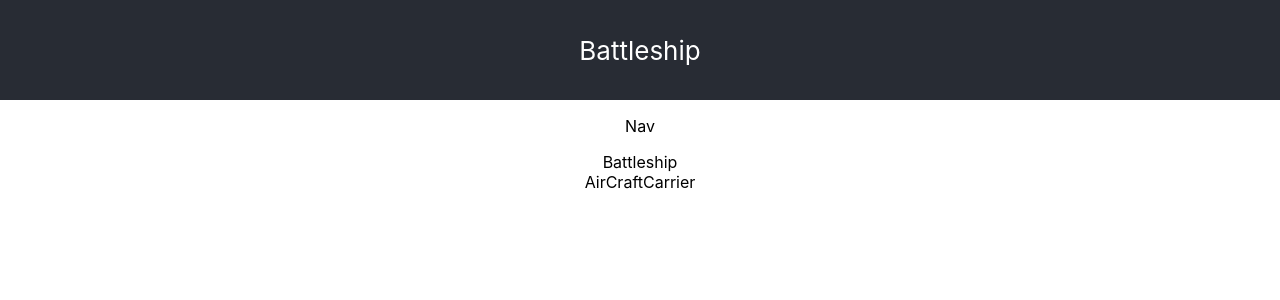
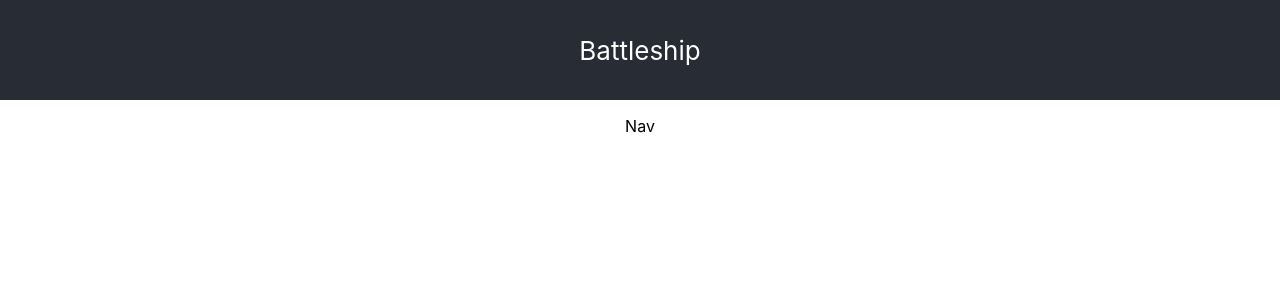
Before and after one commit to ymeynot45/Battle_Mock_testing, a React (Create React App) app: page / in a window 1280 px wide. Shown: the top 300 px of the page. Built offline with nearby package versions, Linux system fonts and the light colour scheme.

Commit message:
boats now sink, in tests

```diff
--- a/src/App.js
+++ b/src/App.js
@@ -1,11 +1,12 @@
+/* eslint-disable no-unused-vars */
 import './App.css'
 import React from 'react'
 import Nav from './Nav.js'
 import Ship from './Ship.js'
 
 const App = () => {
-  const battleShip = new Ship('Battleship', 5, 'playerone')
-  const airCraftCarrier = new Ship('AirCraftCarrier', 5, 'playerone')
+  // const battleShip = new Ship('Battleship', 5, 'playerone')
+  // const airCraftCarrier = new Ship('AirCraftCarrier', 5, 'playerone')
   return (
     <div className='App-wrapper'>
       <header className='App-header'>
@@ -13,8 +14,8 @@ const App = () => {
       </header>
       <Nav/>
       <main className='App-content'>
-        <div>{battleShip.type}</div>
-        <div>{airCraftCarrier.type}</div>
+        {/* <div>{battleShip.type}</div> */}
+        {/* <div>{airCraftCarrier.type}</div> */}
       </main>
     </div>
   )
--- a/src/Ship.js
+++ b/src/Ship.js
@@ -13,10 +13,15 @@ const Ship = function (type, length, player, location, orientation) {
   this.orientation = orientation
   this.location = location
 
-  const isSunk = () => {
+  this.isSunk = () => {
     if (!this.body.includes('undamaged')) {
+      console.log('YOU SUNK MY BATTLESHIP')
       this.isFloating = false
     }
+  }
+
+  this.doesWork = function () {
+    console.log('Yes this works.')
   }
 
   const fillCompartments = (ship) => {
```
Also changed, not shown: 1 other file (tests, documents, lock files or other folders).
